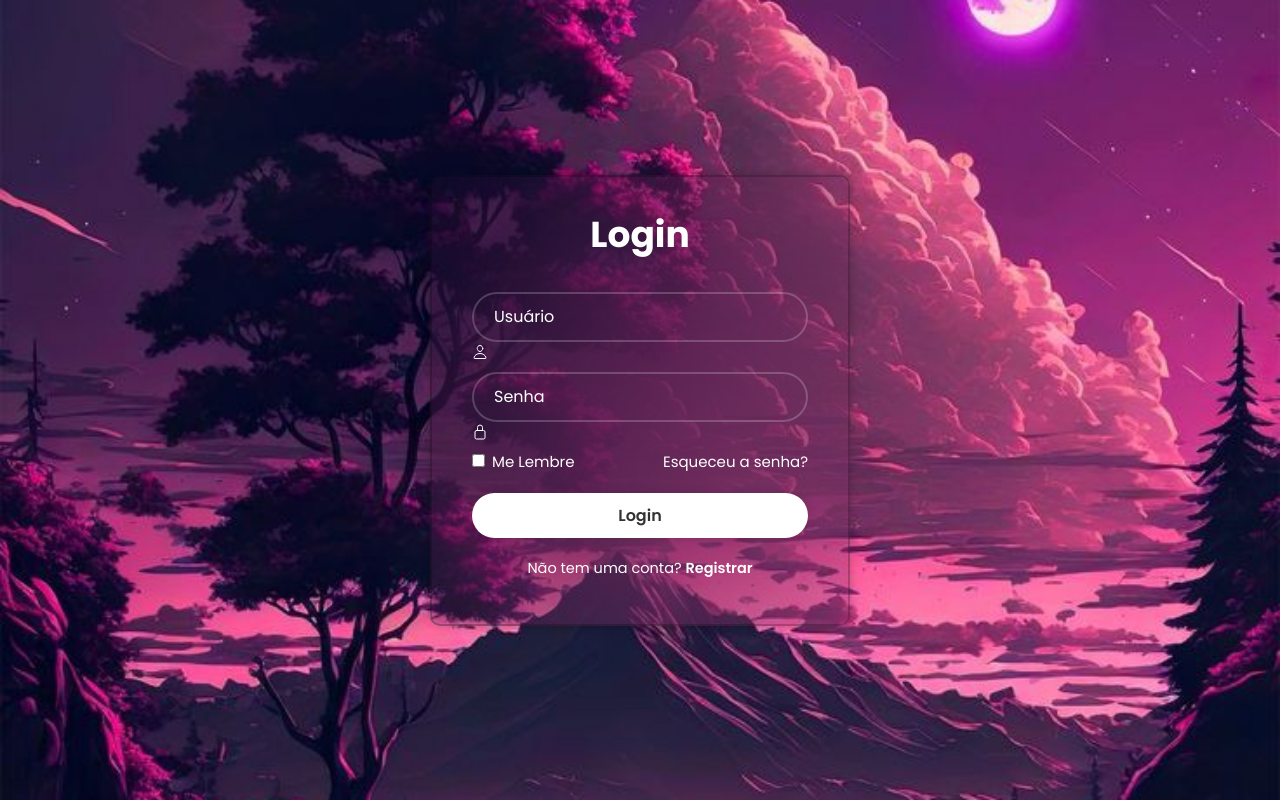
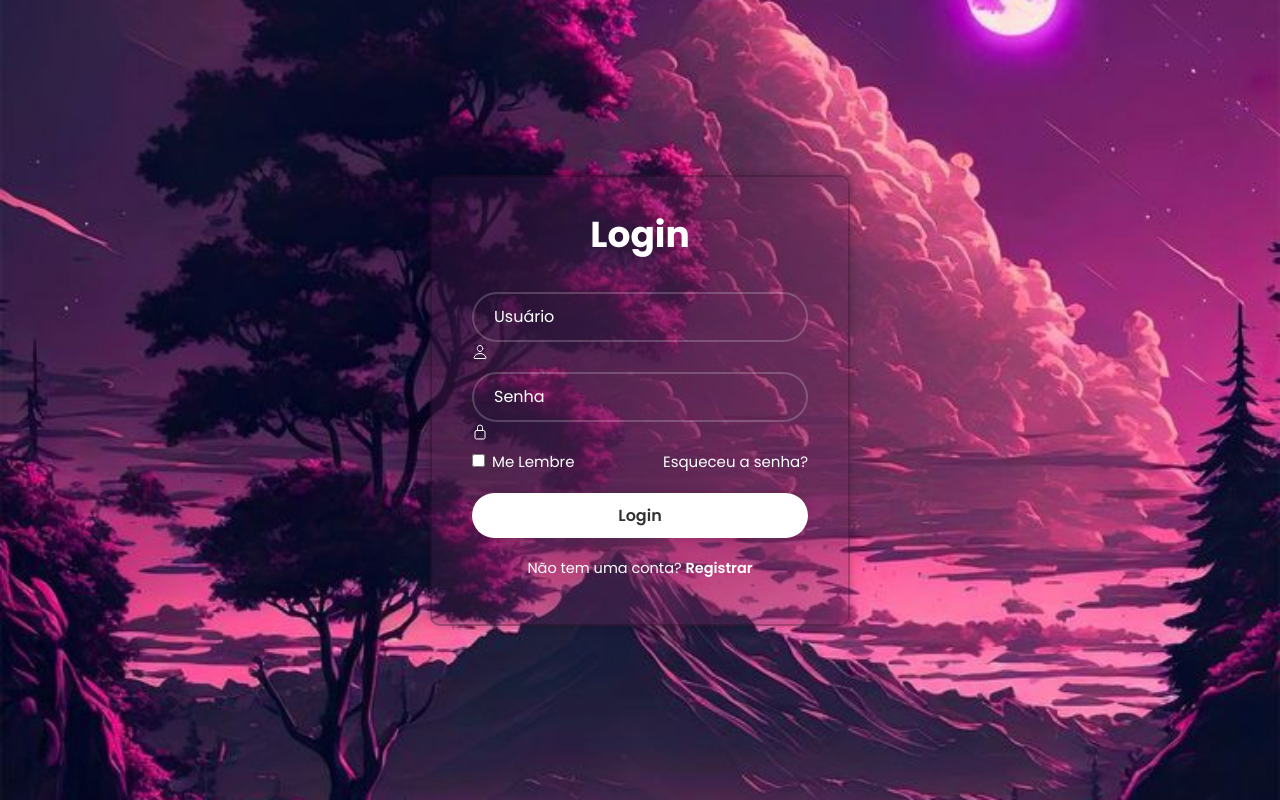
Before and after one commit to Anna-KS-Oliveira/formulario, a plain HTML site: page index.html in a window 1280 px wide. Drawn offline with nearby package versions, Linux system fonts and the light colour scheme.

Commit message:
Update style.css

```diff
--- a/css/style.css
+++ b/css/style.css
@@ -19,7 +19,7 @@ body {
     width: 420px;
     background: transparent;
     border: 2px solid rgba(0, 0, 0, .2);
-    backdrop-filter: blur(120px);
+    backdrop-filter: blur(150px);
     box-shadow: 0 0 10px rgba(0, 0, 0, .2);
     color: #fff;
     border-radius: 10px;
```
